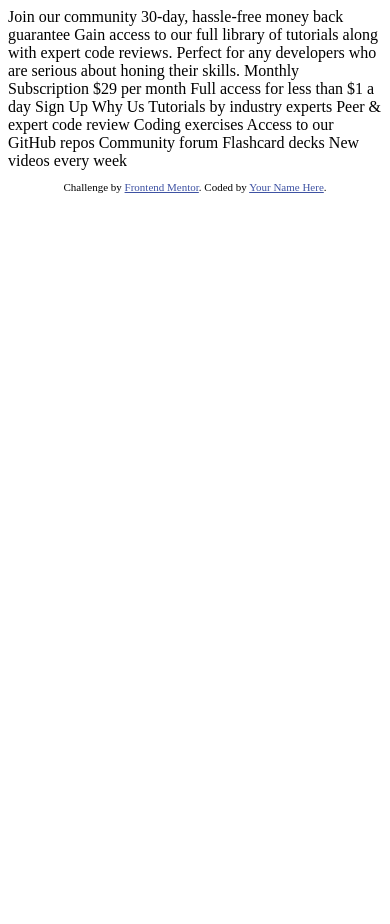
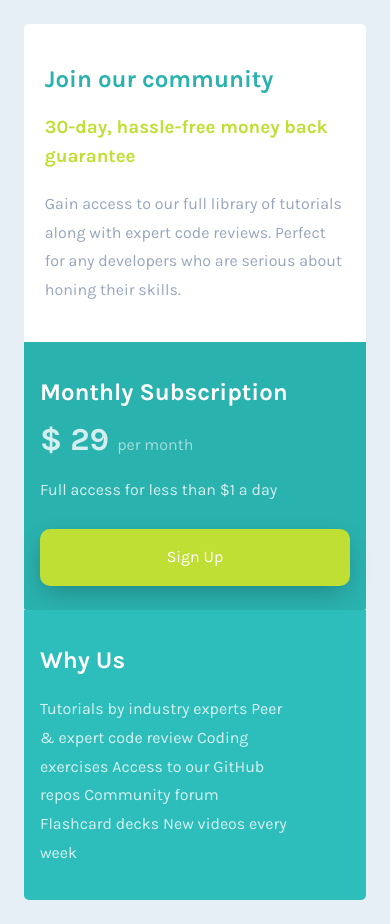
Before and after one commit to Gabrieldev-web-coder/single-price-grid-component-master, a plain HTML site: page index.html in a window 390 px wide. Before the commit the page ends 844 px from the top, so only its background shows below. Drawn offline with Linux system fonts and the light colour scheme.

Commit message:
mobile and tablet desing ready

```diff
--- a/index.html
+++ b/index.html
@@ -2,36 +2,41 @@
 <html lang="en">
 <head>
   <meta charset="UTF-8">
-  <meta name="viewport" content="width=device-width, initial-scale=1.0"> <!-- displays site properly based on user's device -->
-
+  <meta name="viewport" content="width=device-width, initial-scale=1.0">
+  <link rel="preconnect" href="https://fonts.gstatic.com">
+  <link href="https://fonts.googleapis.com/css2?family=Karla:wght@400;700&display=swap" rel="stylesheet">
+  <link rel="stylesheet" href="styles.css">
+  <link rel="stylesheet" href="normalize.css">
   <link rel="icon" type="image/png" sizes="32x32" href="./images/favicon-32x32.png">
-
   <title>Frontend Mentor | Single Price Grid Component</title>
-
-  <!-- Feel free to remove these styles or customise in your own stylesheet 👍 -->
-  <style>
-    .attribution { font-size: 11px; text-align: center; }
-    .attribution a { color: hsl(228, 45%, 44%); }
-  </style>
 </head>
 <body>
-  Join our community
-
-  30-day, hassle-free money back guarantee
-
+  <main class="SPG">
+    <section class="SPG__section-comunity">
+      <h2 class="SPG__section-comunity-h2">Join our community</h2>
+    <h3 class="SPG__section-comunity-h3">30-day, hassle-free money back guarantee</h3>
+    <p class="SPG__section-comunity-p">
       Gain access to our full library of tutorials along with expert code reviews.
       Perfect for any developers who are serious about honing their skills.
+    </p>
+  </section>
+  <section class="SPG__section-Monthly">
+    <h2 class="SPG__section-Monthly-h2">Monthly Subscription</h2>
+    <p class="SPG__section-Monthly-p">
+      <span class="price">
+        <span class="Dollar-simbol"> &dollar;</span> <span class="number">29</span>
+      </span>
+      <span class="per-month">per month</span>
+    </p>
+    <p class="SPG__section-Monthly-p">Full access for less than &dollar;1 a day</p>
+    <div class="SPG__section-Monthly-button">
+      <span class="SPG__section-Monthly-button-span">Sign Up</span>
+    </div>
+  </section>
 
-  Monthly Subscription
-
-  &dollar;29 per month
-
-  Full access for less than &dollar;1 a day
-
-  Sign Up
-
-  Why Us
-
+  <section class="SPG__section-whyus">
+    <h2 class="SPG__section-Whyus-h2">Why Us</h2>
+    <p class="SPG__section-whyus-p">
       Tutorials by industry experts
       Peer &amp; expert code review
       Coding exercises
@@ -39,12 +44,8 @@
       Community forum
       Flashcard decks
       New videos every week
-
-  <footer>
-    <p class="attribution">
-      Challenge by <a href="https://www.frontendmentor.io?ref=challenge" target="_blank">Frontend Mentor</a>.
-      Coded by <a href="#">Your Name Here</a>.
     </p>
-  </footer>
+  </section>
+</main>
 </body>
 </html>
--- a/styles.scss
+++ b/styles.scss
@@ -0,0 +1,75 @@
+$primary-colors:hsl(179, 62%, 43%),hsl(71, 73%, 54%),hsl(179, 62%, 46%);
+$neutral-colors:hsl(204, 43%, 93%),hsl(218, 22%, 67%);
+$font-family:'Karla', sans-serif;
+$font-weights:400, 700;
+$body-size:16px;
+
+body{
+    font-size: $body-size;
+    font-family: $font-family;
+    background-color: nth($neutral-colors,1);
+}
+
+.SPG{
+    display: flex;
+    flex-direction: column;
+    justify-content: center;
+    flex-wrap: wrap;
+    margin: 1.5rem;
+    line-height: 1.8rem;
+
+    .SPG__section-comunity{
+        border-radius:5px 5px 0px 0px;
+        background-color: white;
+        padding: 1.3rem;
+        .SPG__section-comunity-h2{color:nth($primary-colors,1);}
+        .SPG__section-comunity-h3{color:nth($primary-colors,2 );}
+        .SPG__section-comunity-p{color:nth($neutral-colors,2);}
+    }
+.SPG__section-Monthly{background-color:nth($primary-colors,1);
+     padding: 1rem; border-radius: 0px 0px 2px 2px;
+     color: white;
+     .per-month{opacity: .7;}
+     .price{font-weight: 700; font-size: 2rem;}
+     .SPG__section-Monthly-p{opacity:.8;}
+     .SPG__section-Monthly-button{
+         display: flex;
+         justify-content: center;
+         align-items: center;
+         box-shadow: -1px 9px 26px -5px rgba(0,0,0,0.27);
+         padding: .9rem 0rem .9rem 0rem;
+         margin: 1.5rem 0rem .5rem 0rem;
+         border-radius: 10px;
+         background-color: nth($primary-colors,2);
+     }
+    }}
+
+.SPG__section-whyus{background-color:nth($primary-colors,3);
+     padding: 1rem; border-radius: 0px 0px 5px 5px;
+     color: white;
+     .SPG__section-whyus-p{padding-right: 18%; opacity: .8;}}
+
+@media screen and (min-width:575px){
+    .SPG{
+        display: grid;
+        grid-template-rows: auto;
+        grid-template-columns: 50% 50%;
+        grid-template-areas:
+        "comu comu"
+        "mont whyu";
+
+        .SPG__section-comunity{grid-area:comu;}
+        .SPG__section-Monthly{grid-area:mont;
+            flex-direction: column;
+            display: flex;
+            justify-content: center;
+
+        .SPG__section-Monthly-p{margin: 0;}
+        }
+        .SPG__section-whyus{grid-area:whyu; border-radius: 0px 0px 5px 0px;}
+    }
+}
+
+@media screen and (min-width:992px){
+
+}
```
Also changed, not shown: styles.css, 1 other file. Lines whose indentation alone changed are shown as unchanged.
